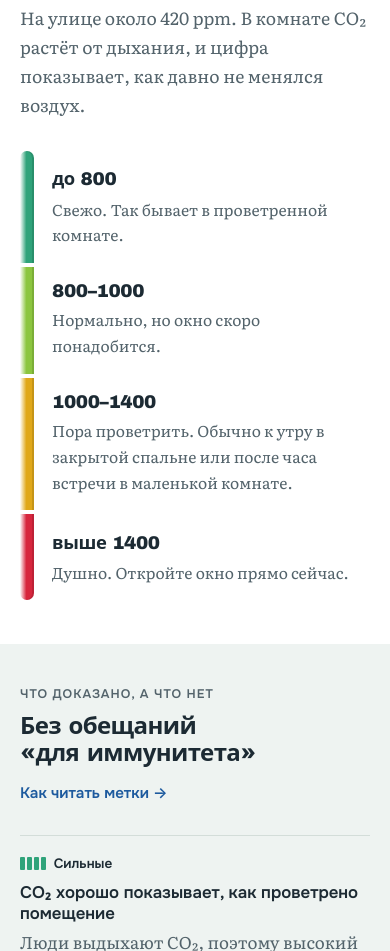
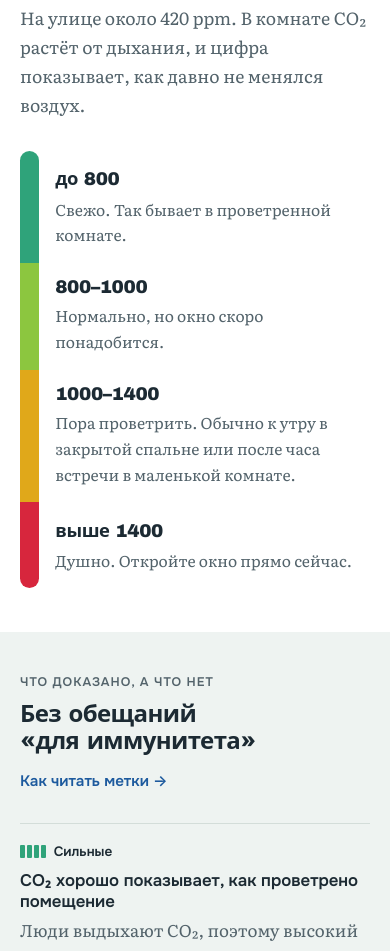
Before and after one commit to AppLb/phealth, an Eleventy site: page src/co2-monitor/index.njk in a window 390 px wide. Shown: the part 2502-3453 px from the top of the page. Built offline with nearby package versions, Linux system fonts and the light colour scheme; Eleventy itself is replaced by a stand-in of ours; files that its build step writes are made by us from their sources; a web font is replaced by a local one.

Commit message:
Шкала ppm как шкала pH на главной; обводка блоков главной в светлой теме
- шкала ppm на странице монитора: сплошная плоская полоса без глянца и свечения, как шкала pH на главной; не кликается
- в тёмной теме полоса приглушается тем же фильтром, что и шкала pH
- главная: в светлой теме у блоков тонкая обводка цветом линии (шкала pH, направления, журнал, товары, панели); в тёмной всё как было
- переменная --card-ring в style.css: обводка в светлой теме, none в тёмной

Co-Authored-By: Claude Opus 5.5 <noreply@anthropic.com>
Claude-Session: https://claude.ai/code/session_01J8rjFPrTtitBp7aMtcnwZM

```diff
--- a/src/assets/style.css
+++ b/src/assets/style.css
@@ -23,6 +23,7 @@
 
   /* яркость радужной шкалы pH: в тёмной теме приглушаем */
   --scale-filter:none;
+  --card-ring:inset 0 0 0 1px var(--line); /* обводка блоков в светлой теме */
 
   --display:"Unbounded","Arial Black",system-ui,sans-serif;
   --text:"Literata",Georgia,"Times New Roman",serif;
@@ -41,6 +42,7 @@
     --cover-a:#5A4A16; --cover-b:#4A4A1A; --cover-ink:#F1EBD4; --chip-bg:rgba(0,0,0,.35);
     --l1:#6E7C83; --l0:#26343B;
     --scale-filter:saturate(.82) brightness(.86);
+    --card-ring:none;
     --foot:#F4F7F6;
     color-scheme:dark;
   }
@@ -54,6 +56,7 @@
   --cover-a:#5A4A16; --cover-b:#4A4A1A; --cover-ink:#F1EBD4; --chip-bg:rgba(0,0,0,.35);
   --l1:#6E7C83; --l0:#26343B;
   --scale-filter:saturate(.82) brightness(.86);
+  --card-ring:none;
   --foot:#F4F7F6;
   color-scheme:dark;
 }
--- a/src/co2-monitor/index.njk
+++ b/src/co2-monitor/index.njk
@@ -46,15 +46,13 @@ section{padding-block:4rem}
 .facts b{font:600 1rem var(--ui)}.facts span{color:var(--muted);font-size:.95rem}
 
 #zones{background:var(--paper)}
-/* Шкала ppm: одна глянцевая полоса из четырёх зон, подписи под ней */
-.zones{display:grid;grid-template-columns:repeat(4,minmax(0,1fr));column-gap:4px}
-.zones div{position:relative;display:grid;gap:.4rem;align-content:start;padding:2.1rem 1rem 0 0}
-.zones div::before{content:"";position:absolute;left:0;right:0;top:0;height:1.1rem;background:linear-gradient(180deg,rgba(255,255,255,.55),var(--c) 45%,var(--c));box-shadow:inset 0 -2px 0 rgba(0,0,0,.12)}
-.zones div:first-child::before{border-radius:.55rem 0 0 .55rem}
-.zones div:last-child::before{border-radius:0 .55rem .55rem 0}
+/* Шкала ppm: сплошная полоса, как шкала pH на главной; не кликается */
+.zones{display:grid;grid-template-columns:repeat(4,minmax(0,1fr))}
+.zones div{position:relative;display:grid;gap:.4rem;align-content:start;padding:3.9rem 1rem 0 0}
+.zones div::before{content:"";position:absolute;left:0;right:0;top:0;height:3rem;background:var(--c);filter:var(--scale-filter)}
+.zones div:first-child::before{border-radius:.6rem 0 0 .6rem}
+.zones div:last-child::before{border-radius:0 .6rem .6rem 0}
 .zones b{font:700 1.15rem var(--display);letter-spacing:-.02em}
-@media (prefers-color-scheme:dark){:root:not([data-theme="light"]) .zones div::before{background:linear-gradient(180deg,rgba(255,255,255,.3),var(--c) 45%,var(--c));box-shadow:0 0 18px -3px var(--c),inset 0 -2px 0 rgba(0,0,0,.2)}}
-:root[data-theme="dark"] .zones div::before{background:linear-gradient(180deg,rgba(255,255,255,.3),var(--c) 45%,var(--c));box-shadow:0 0 18px -3px var(--c),inset 0 -2px 0 rgba(0,0,0,.2)}
 .zones span{color:var(--muted);font-size:.98rem}
 
 .claims{list-style:none;margin:0;padding:0}
@@ -98,13 +96,12 @@ section{padding-block:4rem}
 .use b{font:600 1.1rem var(--ui)}.use span{color:var(--muted);font-size:.98rem}
 .evbox .ev+.ev{margin-top:.15rem}
 @media (max-width:640px){.use{grid-template-columns:minmax(0,1fr);gap:1rem}
-  .zones{grid-template-columns:minmax(0,1fr);row-gap:4px}
-  .zones div{padding:.9rem 0 .9rem 2rem}
-  .zones div::before{right:auto;bottom:0;width:.9rem;height:auto;background:linear-gradient(90deg,rgba(255,255,255,.55),var(--c) 45%,var(--c));box-shadow:inset -2px 0 0 rgba(0,0,0,.12)}
-  .zones div:first-child::before{border-radius:.45rem .45rem 0 0}
-  .zones div:last-child::before{border-radius:0 0 .45rem .45rem}
-  :root[data-theme="dark"] .zones div::before{background:linear-gradient(90deg,rgba(255,255,255,.3),var(--c) 45%,var(--c));box-shadow:0 0 18px -3px var(--c),inset -2px 0 0 rgba(0,0,0,.2)}}
-@media (max-width:640px) and (prefers-color-scheme:dark){:root:not([data-theme="light"]) .zones div::before{background:linear-gradient(90deg,rgba(255,255,255,.3),var(--c) 45%,var(--c));box-shadow:0 0 18px -3px var(--c),inset -2px 0 0 rgba(0,0,0,.2)}}
+  .zones{grid-template-columns:minmax(0,1fr)}
+  .zones div{padding:.9rem 0 .9rem 2.2rem}
+  .zones div::before{right:auto;bottom:0;width:1.2rem;height:auto}
+  .zones div:first-child::before{border-radius:.6rem .6rem 0 0}
+  .zones div:last-child::before{border-radius:0 0 .6rem .6rem}
+}
 </style>
 {% endblock %}
 
```
Also changed, not shown: src/index.njk (+8 -8 lines).
